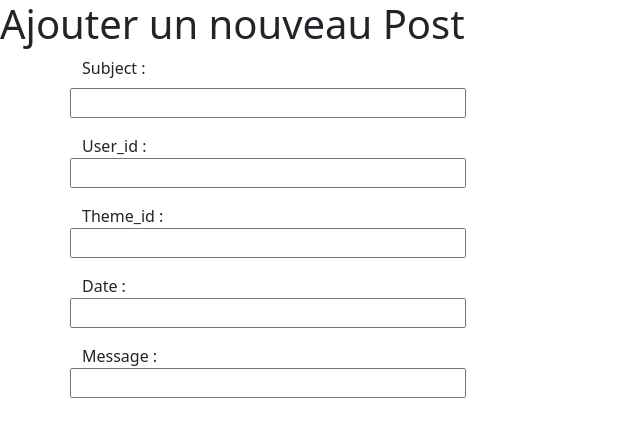
After one commit to FXLaroche/DevelopLyon, a PHP site: template src/View/Post/show.html.twig in a window 1280 px wide. The commit adds this page. Shown: the top 437 px of the page, without its empty margins (0-640 px from the left). Run offline with PHP 8.4, Linux system fonts and the light colour scheme; the template is opened without the code that fills it, so the values that code supplies are empty; some libraries are stand-ins or nearby versions.

Commit message:
affichage post

```diff
--- a/src/Controller/MessageController.php
+++ b/src/Controller/MessageController.php
@@ -1,4 +1,5 @@
 <?php
+
 namespace App\Controller;
 
 use App\Model\ItemManager;
@@ -9,17 +10,16 @@ class MessageController extends AbstractController
     {
         if ($_SERVER['REQUEST_METHOD'] === 'POST') {
             // clean $_POST data
-            $message= array_map('trim', $_POST);
+            $message = array_map('trim', $_POST);
 
             // TODO validations (length, format...)
 
             // if validation is ok, insert and redirection
-            $messageManager = new MessageMnager();
+            $messageManager = new MessageManager();
             $id = $messageManager->insert($message);
             header('Location:/message');
         }
 
         return $this->twig->render('Message/add.html.twig');
     }
-
 }
--- a/src/Model/MessageManager.php
+++ b/src/Model/MessageManager.php
@@ -8,7 +8,7 @@ class MessageManager extends AbstractManager
 
     public function insert(array $message): int
     {
-        $statement = $this->pdo->prepare("INSERT INTO " . self::TABLE . " (user_id, post_id, date, message)
+        $statement = $this->pdo->prepare("INSERT INTO message" . self::TABLE . " (user_id, post_id, date, message)
         VALUES (:user_id, :post_id, :date, :message)");
 
         $statement->bindValue('user_id', $message['user_id'], \PDO::PARAM_INT);
--- /dev/null
+++ b/src/View/Post/show.html.twig
@@ -0,0 +1,49 @@
+<!DOCTYPE html>
+<html lang="en">
+<head>
+    <meta charset="UTF-8">
+    <meta http-equiv="X-UA-Compatible" content="IE=edge">
+    <meta name="viewport" content="width=device-width, initial-scale=1.0">
+    <!-- CSS only -->
+    <link href="https://cdn.jsdelivr.net/npm/bootstrap@5.1.3/dist/css/bootstrap.min.css" rel="stylesheet" integrity="sha384-1BmE4kWBq78iYhFldvKuhfTAU6auU8tT94WrHftjDbrCEXSU1oBoqyl2QvZ6jIW3" crossorigin="anonymous">
+    <title>Document</title>
+</head>
+<body>
+<h1>Ajouter un nouveau Post</h1>
+<div class="container">
+<div class="col-md-4">
+    <form method="POST">
+
+        <p class="row">
+            <label class="form-label">Subject : </label>
+            <input class="form-controle"name="subject"/>
+        </p>
+
+
+        <p class="row">
+            <label>User_id : </label>
+            <input class="form-controle"name="user_id"/>
+        </p>
+
+
+
+        <p class="row">
+            <label>Theme_id : </label>
+            <input class="form-controle"name="theme_id"/>
+        </p>
+
+
+        <p class="row">
+            <label>Date : </label>
+            <input class="form-controle"name="date"/>
+        </p>
+
+        <p class="row">
+            <label>Message : </label>
+            <input class="form-controle"name="message"/>
+        </p>
+    </form>
+    </div>
+    </div>
+</body>
+</html>
--- a/src/routes.php
+++ b/src/routes.php
@@ -14,4 +14,6 @@ return [
     'items/add' => ['ItemController', 'add',],
     'items/delete' => ['ItemController', 'delete',],
     'Message/add' => ['MessageController', 'add',],
+    'posts/show' => ['PostController', 'show', ['id']],
+    'posts' => ['PostController', 'index',],
 ];
```
Also changed, not shown: src/Controller/PostController.php (added, +24 -0 lines), src/Model/PostManager.php (added, +8 -0 lines), src/View/Post/index.html.twig (added, +13 -0 lines).
